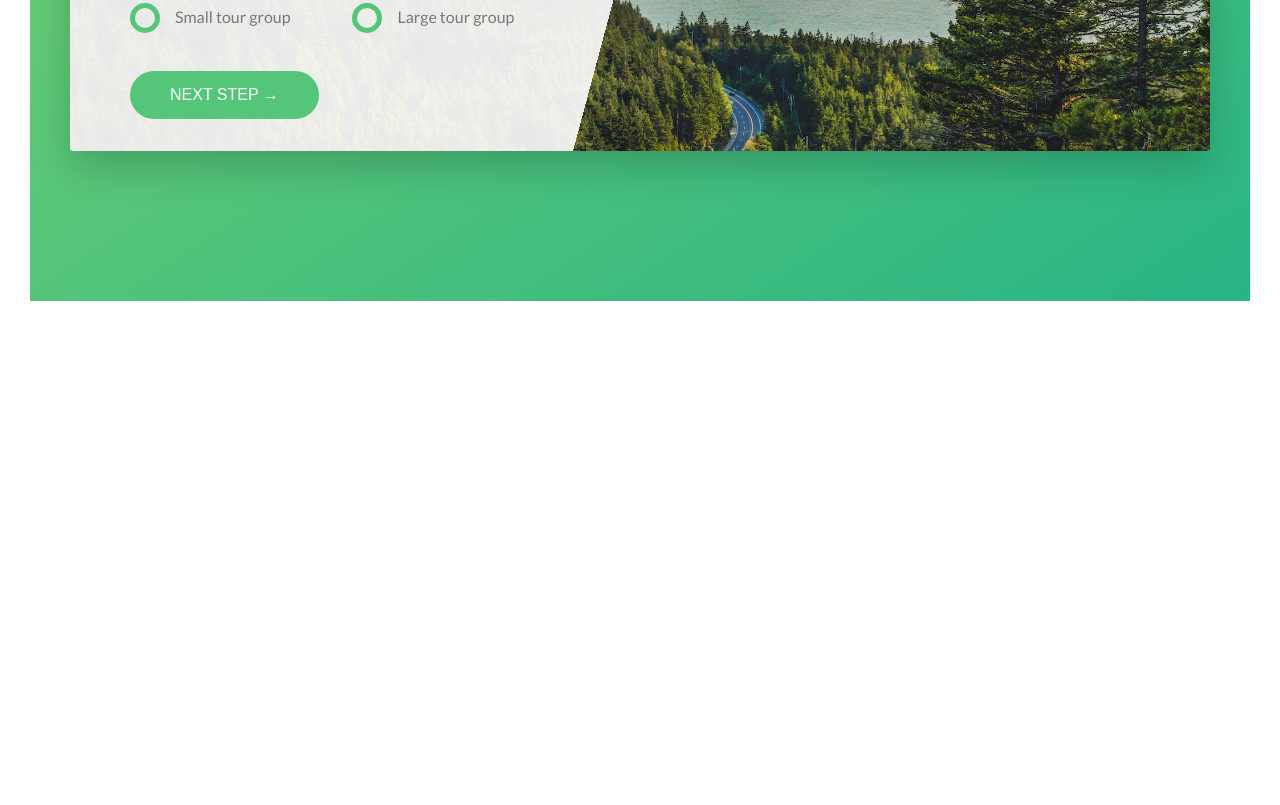
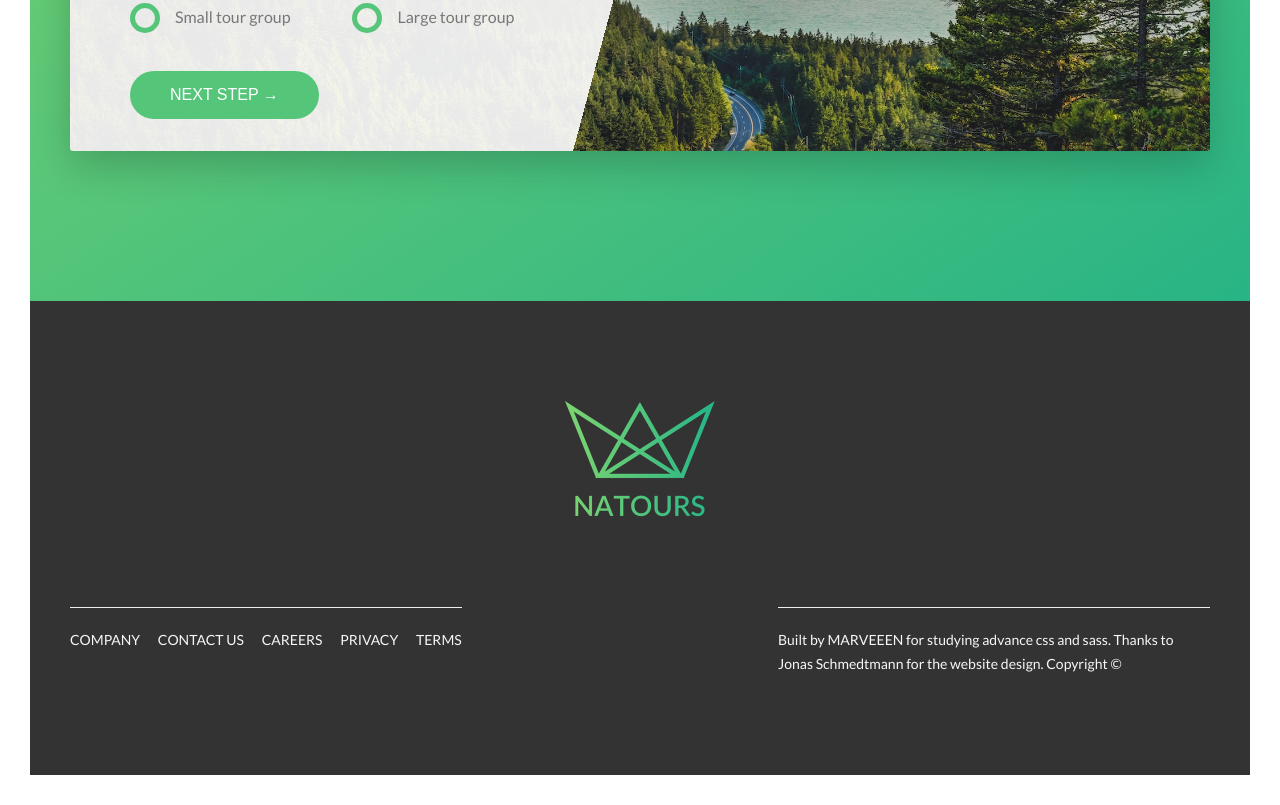
Before and after one commit to Marveeeen/html-css-natours, a website: page index.html in a window 1280 px wide. Shown: the part 4931-5736 px from the top of the page. Before the commit the page ends 5262 px from the top, so only its background shows below. Drawn offline with Linux system fonts and the light colour scheme.

Commit message:
implemented footer

```diff
--- a/css/style.css
+++ b/css/style.css
@@ -453,6 +453,44 @@ body {
     transform: translateX(-4rem) scale(1);
     filter: blur(3px) brightness(80%); }
 
+.footer {
+  background-color: #333;
+  padding: 10rem 0;
+  font-size: 1.4rem;
+  color: #f7f7f7; }
+  .footer__logo-box {
+    text-align: center;
+    margin-bottom: 8rem; }
+  .footer__logo {
+    width: 15rem;
+    height: auto; }
+  .footer__navigation {
+    border-top: 1px solid #eee;
+    padding-top: 2rem;
+    display: inline-block; }
+  .footer__list {
+    list-style: none; }
+  .footer__item {
+    display: inline-block; }
+    .footer__item:not(:last-child) {
+      margin-right: 1.5rem; }
+  .footer__link:link, .footer__link:visited {
+    color: #f7f7f7;
+    background-color: #333;
+    text-decoration: none;
+    text-transform: uppercase;
+    display: inline-block;
+    transition: all 0.3s; }
+  .footer__link:hover, .footer__link:active {
+    color: #55c57a;
+    box-shadow: 0 1rem 2rem rgba(0, 0, 0, 0.4);
+    transform: rotate(5deg) scale(1.3); }
+  .footer__copyright {
+    border-top: 1px solid #eee;
+    padding-top: 2rem;
+    width: 80%;
+    float: right; }
+
 .header {
   height: 95vh;
   background-image: linear-gradient(to right bottom, rgba(126, 213, 111, 0.8), rgba(40, 180, 133, 0.8)), url("../img/hero.jpg");
--- a/index.html
+++ b/index.html
@@ -365,6 +365,48 @@
         </div>
       </section>
     </main>
+
+    <footer class="footer">
+      <div class="footer__logo-box">
+        <img src="img/logo-green-2x.png" alt="Full logo" class="footer__logo" />
+      </div>
+      <div class="row">
+        <div class="col-1-of-2">
+          <div class="footer__navigation">
+            <ul class="footer__list">
+              <li class="footer__item">
+                <a href="#" class="footer__link">Company</a>
+              </li>
+              <li class="footer__item">
+                <a href="#" class="footer__link">Contact us</a>
+              </li>
+              <li class="footer__item">
+                <a href="#" class="footer__link">Careers</a>
+              </li>
+              <li class="footer__item">
+                <a href="#" class="footer__link">Privacy</a>
+              </li>
+              <li class="footer__item">
+                <a href="#" class="footer__link">Terms</a>
+              </li>
+            </ul>
+          </div>
+        </div>
+        <div class="col-1-of-2">
+          <p class="footer__copyright">
+            Built by
+            <a
+              href="https://github.com/Marveeeen/html-css-natours"
+              class="footer__link"
+              target="_blank"
+              >Marveeen</a
+            >
+            for studying advance css and sass. Thanks to Jonas Schmedtmann for
+            the website design. Copyright &copy;
+          </p>
+        </div>
+      </div>
+    </footer>
     <!-- <section class="grid-test">
       <div class="row">
         <div class="col-1-of-2">Col 1 of 2</div>
```
